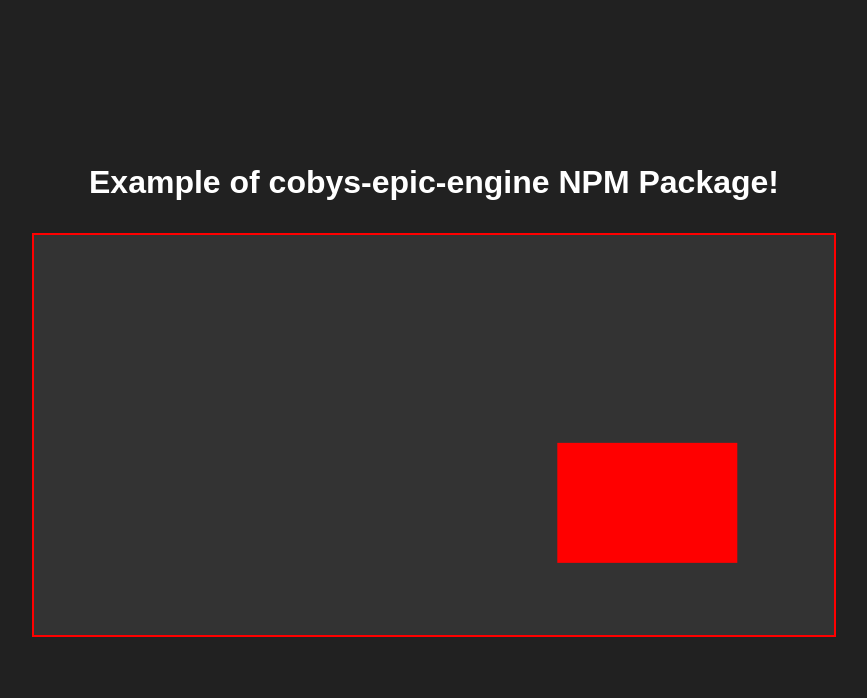
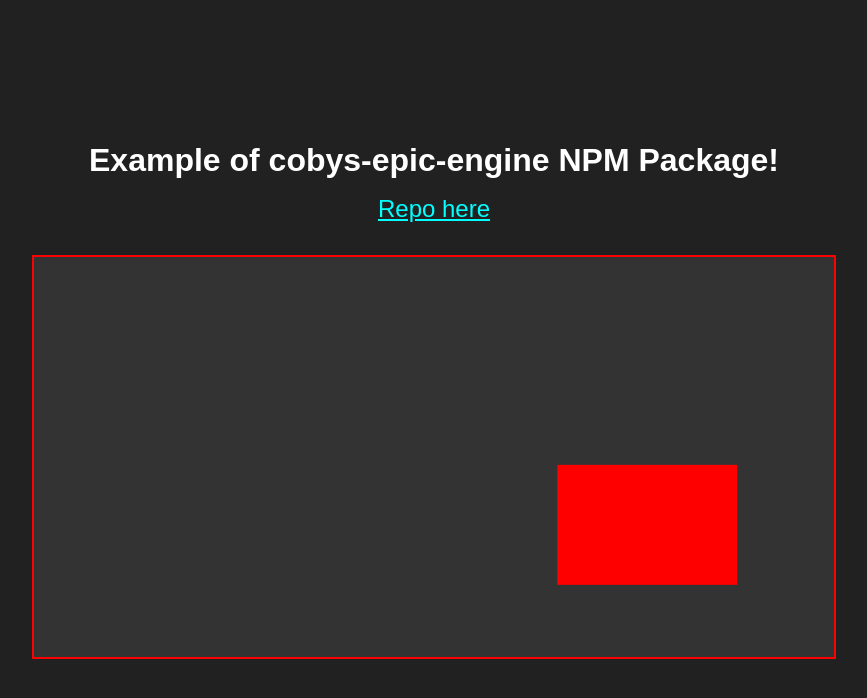
Before and after one commit to Jacoby-Y/cobys-epic-engine_example-1, a plain HTML site: page index.html in a window 1280 px wide. Shown: the whole page, without its empty margins (206-1073 px from the left). Drawn offline with Linux system fonts and the light colour scheme.

Commit message:
Update README and link to repo in site

```diff
--- a/assets/index-ucaFyguA.css
+++ /dev/null
@@ -1 +0,0 @@
-*{padding:0;margin:0;box-sizing:border-box}html,body{height:100%;font-family:Arial,Helvetica,sans-serif;background-color:#212121;color:#fff;display:flex;justify-content:center;align-items:center;flex-direction:column;gap:2rem}canvas{border:2px solid red}
--- /dev/null
+++ b/assets/index-y9sO11oX.css
@@ -0,0 +1 @@
+*{padding:0;margin:0;box-sizing:border-box}html,body{height:100%;font-family:Arial,Helvetica,sans-serif;background-color:#212121;color:#fff;display:flex;justify-content:center;align-items:center;flex-direction:column}canvas{border:2px solid red}a{margin-top:1rem;margin-bottom:2rem;font-size:1.5rem;color:#0ff}
--- a/index.html
+++ b/index.html
@@ -5,10 +5,11 @@
     <meta name="viewport" content="width=device-width, initial-scale=1.0" />
 
     <title>Testing cobys-epic-engine</title>
-  <script type="module" crossorigin src="./assets/index-gZNvMYXe.js"></script>
-  <link rel="stylesheet" crossorigin href="./assets/index-ucaFyguA.css">
+  <script type="module" crossorigin src="/assets/index-Q3kOMSZ9.js"></script>
+  <link rel="stylesheet" crossorigin href="/assets/index-y9sO11oX.css">
 </head>
 <body>
     <h1>Example of cobys-epic-engine NPM Package!</h1>
+    <a href="https://github.com/jacoby-y/cobys-epic-engine_example-1/">Repo here</a>
 </body>
 </html>
```
Also changed, not shown: assets/index-Q3kOMSZ9.js (renamed from assets/index-gZNvMYXe.js).
